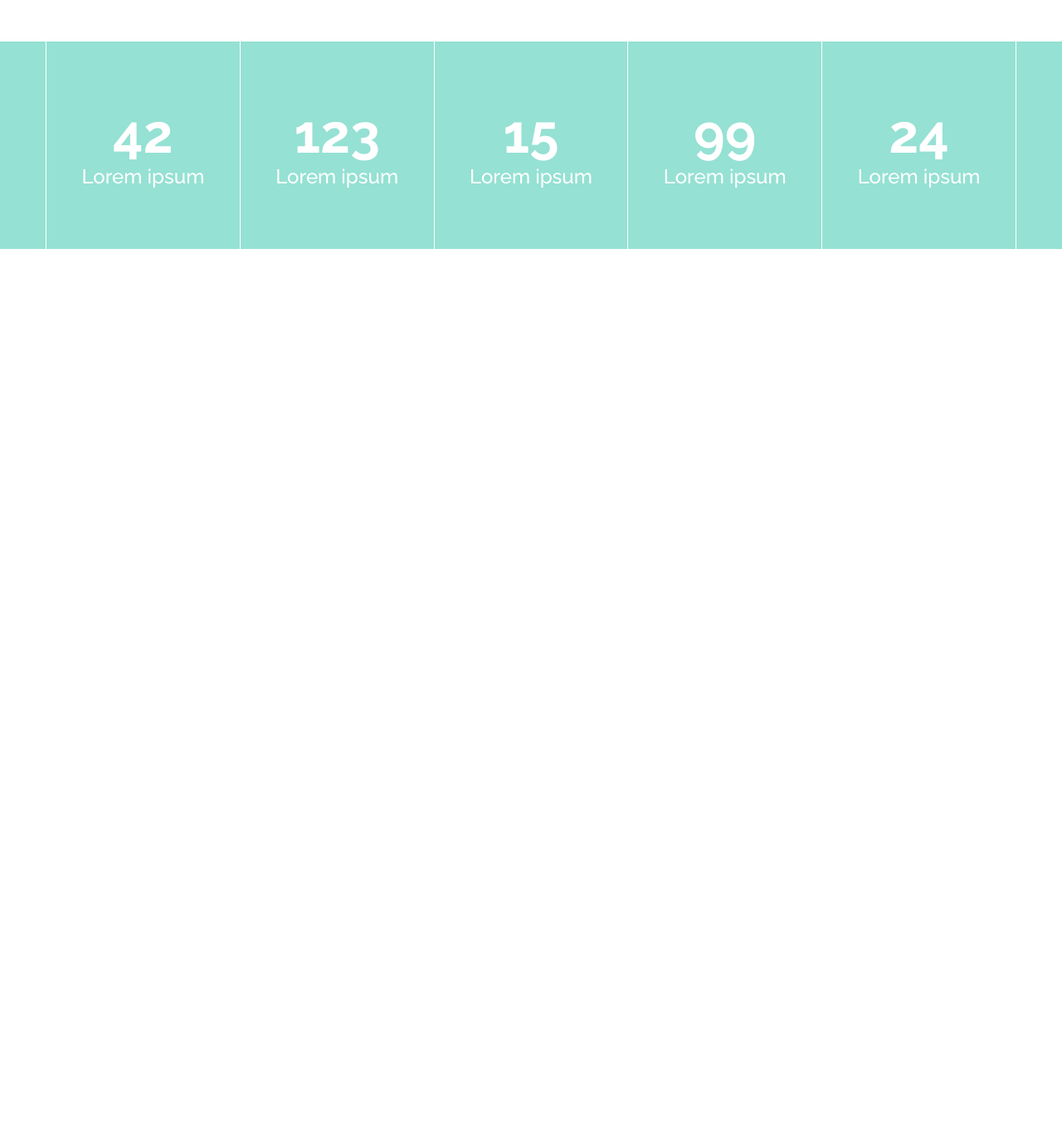
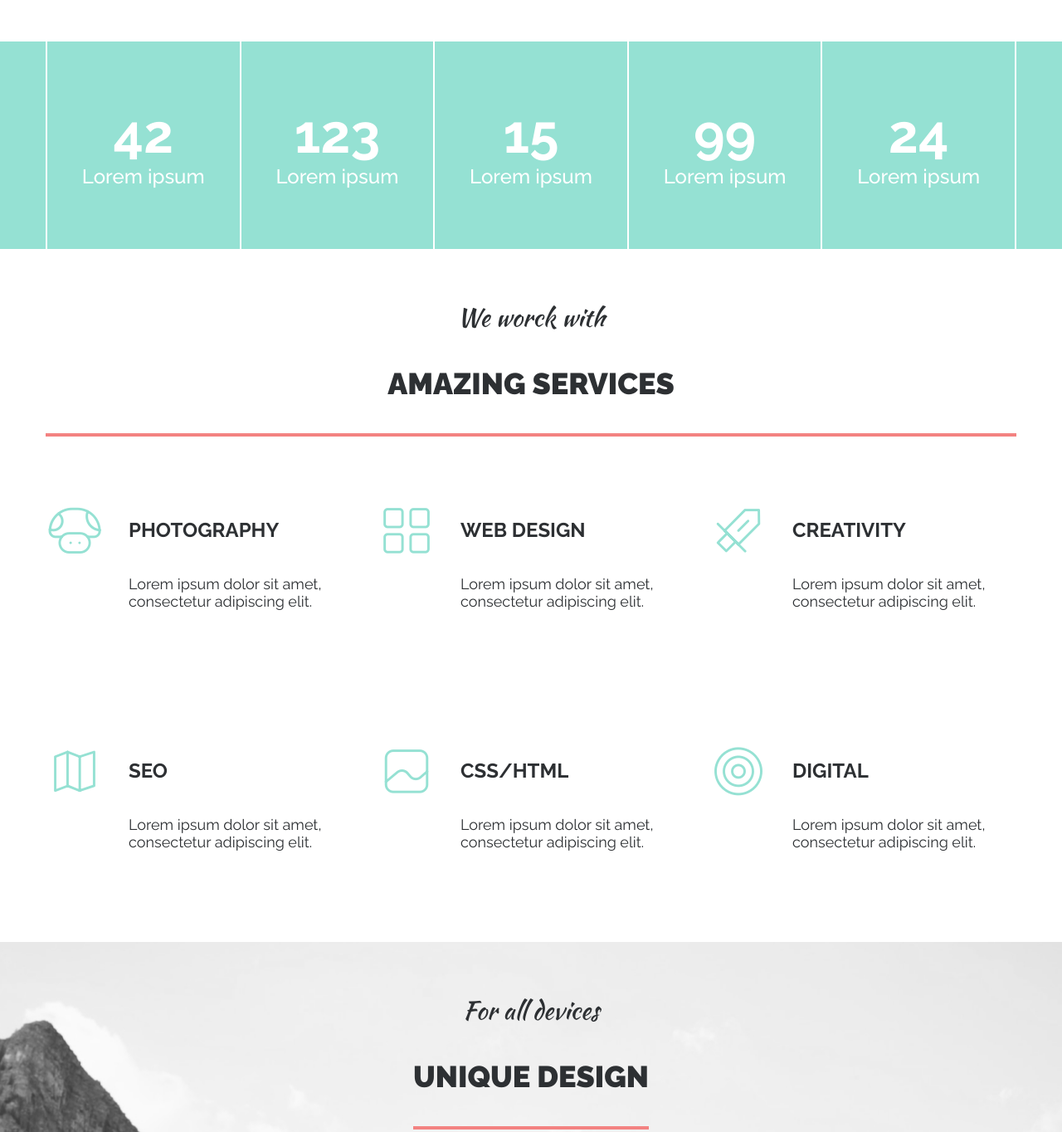
Before and after one commit to MATABIOZ/mogo-project, a website built with Parcel: page index.html in a window 1280 px wide. Shown: the part 1823-3187 px from the top of the page at 83% size. Before the commit the page ends 2123 px from the top, so only its background shows below. Built offline with nearby package versions, Linux system fonts and the light colour scheme; files whose address does not match are found by name.

Commit message:
Added block_devices

```diff
--- a/index.html
+++ b/index.html
@@ -155,6 +155,116 @@
 			</div>
 		</div>
 	</section>
+	<section class="service">
+		<div class="container">
+			<div class="service__wrapper">
+				<div class="service__inner">
+					<div class="section-header">
+						<div class="section-header__subtitle">
+							<h3>We worck with</h3>
+						</div>
+						<div class="section-header__title">
+							<h2>amazing services</h2>
+						</div>
+						<span class="divider divider_red"></span>
+					</div>
+					<div class="service__cards">
+						<div class="card">
+							<div class="card__icon icon-mushroom"></div>
+							<div class="card__text">
+								<div class="card__title">
+									<h4>photography</h4>
+								</div>
+								<div class="card__description">
+									<h5>Lorem ipsum dolor sit amet, consectetur adipiscing elit.</h5>
+								</div>
+							</div>
+						</div>
+						<div class="card">
+							<div class="card__icon icon-squares"></div>
+							<div class="card__text">
+								<div class="card__title">
+									<h4>web design</h4>
+								</div>
+								<div class="card__description">
+									<h5>Lorem ipsum dolor sit amet, consectetur adipiscing elit.</h5>
+								</div>
+							</div>
+						</div>
+						<div class="card">
+							<div class="card__icon icon-sword"></div>
+							<div class="card__text">
+								<div class="card__title">
+									<h4>creativity</h4>
+								</div>
+								<div class="card__description">
+									<h5>Lorem ipsum dolor sit amet, consectetur adipiscing elit.</h5>
+								</div>
+							</div>
+						</div>
+						<div class="card">
+							<div class="card__icon icon-kinks"></div>
+							<div class="card__text">
+								<div class="card__title">
+									<h4>seo</h4>
+								</div>
+								<div class="card__description">
+									<h5>Lorem ipsum dolor sit amet, consectetur adipiscing elit.</h5>
+								</div>
+							</div>
+						</div>
+						<div class="card">
+							<div class="card__icon icon-waves"></div>
+							<div class="card__text">
+								<div class="card__title">
+									<h4>css/html</h4>
+								</div>
+								<div class="card__description">
+									<h5>Lorem ipsum dolor sit amet, consectetur adipiscing elit.</h5>
+								</div>
+							</div>
+						</div>
+						<div class="card">
+							<div class="card__icon icon-circles"></div>
+							<div class="card__text">
+								<div class="card__title">
+									<h4>digital</h4>
+								</div>
+								<div class="card__description">
+									<h5>Lorem ipsum dolor sit amet, consectetur adipiscing elit.</h5>
+								</div>
+							</div>
+						</div>
+					</div>
+				</div>
+			</div>
+		</div>
+	</section>
+	<section class="devices">
+		<div class="container">
+			<div class="devices__wrapper">
+				<div class="devices__inner">
+					<div class="section-header">
+						<div class="section-header__subtitle">
+							<h3>For all devices</h3>
+						</div>
+						<div class="section-header__title">
+							<h2>unique design</h2>
+						</div>
+						<span class="divider divider_red"></span>
+					</div>
+					<div class="devices__tablet-background">
+						<div class="devises__tablet-border">
+							<img src="./images/tablet-border-cut.png" alt="tablet">
+							<div class="devices__phone-background">
+								<div class="devices__phone-border"><img src="./images/phone-border.png" alt="phone"></div>
+							</div>
+						</div>
+					</div>
+				</div>
+			</div>
+		</div>
+	</section>
 </body>
 
 </html>
--- a/styles/components/devices.less
+++ b/styles/components/devices.less
@@ -0,0 +1,41 @@
+.devices {
+
+	&__wrapper {
+		width: 100%;
+		padding: 42px 16px 50px;
+		background-image: url(../../images/devices-background.jpg);
+		background-repeat: no-repeat;
+		background-position: center;
+		background-size: cover;
+	}
+
+	&__inner {
+		margin: 0 auto;
+		max-width: 1170px;
+		display: flex;
+		flex-direction: column;
+		align-items: center;
+	}
+
+	&__tablet-background {
+		margin: 57px 0 7px;
+		max-width: 685px;
+		background-image: url(../../images/tablet-background.jpg);
+		background-repeat: no-repeat;
+		background-position: center;
+		background-size: 96% 94%;
+		display: flex;
+		justify-content: center;
+		position: relative;
+	}
+
+	&__phone-background {
+		position: absolute;
+		background-image: url(../../images/phone-background.png);
+		background-repeat: no-repeat;
+		background-position: top;
+		bottom: 0;
+		right: 0;
+		transform: translate(42px, 99px);
+	}
+}
--- a/styles/components/futures.less
+++ b/styles/components/futures.less
@@ -12,11 +12,11 @@
 	}
 
 	&__items {
-		padding: 0 1px;
+		padding: 0 2px;
 		background-color: @background-color-white;
 		display: grid;
 		grid-template-columns: repeat(5, 1fr);
-		gap: 1px;
+		gap: 2px;
 		min-height: 250px;
 	}
 
--- a/styles/components/service.less
+++ b/styles/components/service.less
@@ -0,0 +1,23 @@
+.service {
+
+	&__wrapper {
+		width: 100%;
+		padding: 42px 16px 91px;
+	}
+
+	&__inner {
+		margin: 0 auto;
+		max-width: 1170px;
+		display: flex;
+		flex-direction: column;
+	}
+
+	&__cards {
+		width: 100%;
+		display: grid;
+		grid-template-columns: repeat(3, 1fr);
+		column-gap: 30px;
+		row-gap: 140px;
+		padding-top: 78px;
+	}
+}
--- a/styles/main.less
+++ b/styles/main.less
@@ -5,7 +5,6 @@ html {
 body {
 	font-family: @main-font;
 	color: @text-color-shark;
-	.font-sizes_400-18-21 ();
 }
 .container {
 	width: 100%;
@@ -124,3 +123,42 @@ body {
 		}
 	}
 }
+
+.card {
+	max-width: 370px;
+	display: flex;
+
+	&__icon {
+		margin-right: 30px;
+	}
+
+	::before {
+		font-size: 70px;
+		color: @text-color-morning-glory;
+	}
+
+	&__text {
+		display: flex;
+		flex-direction: column;
+	}
+
+	&__title {
+		width: 100%;
+		padding: 12px 0;
+		margin: 9px 0;
+
+		h4 {
+			.font-sizes_700-24-28 ();
+			text-transform: uppercase;
+		}
+	}
+
+	&__description {
+		width: 100%;
+		padding: 19px 0;
+
+		h5 {
+			.font-sizes_400-18-21 ();
+		}
+	}
+}
```
Also changed, not shown: images/phone-background.png (added), images/tablet-border-cut.png (added).
